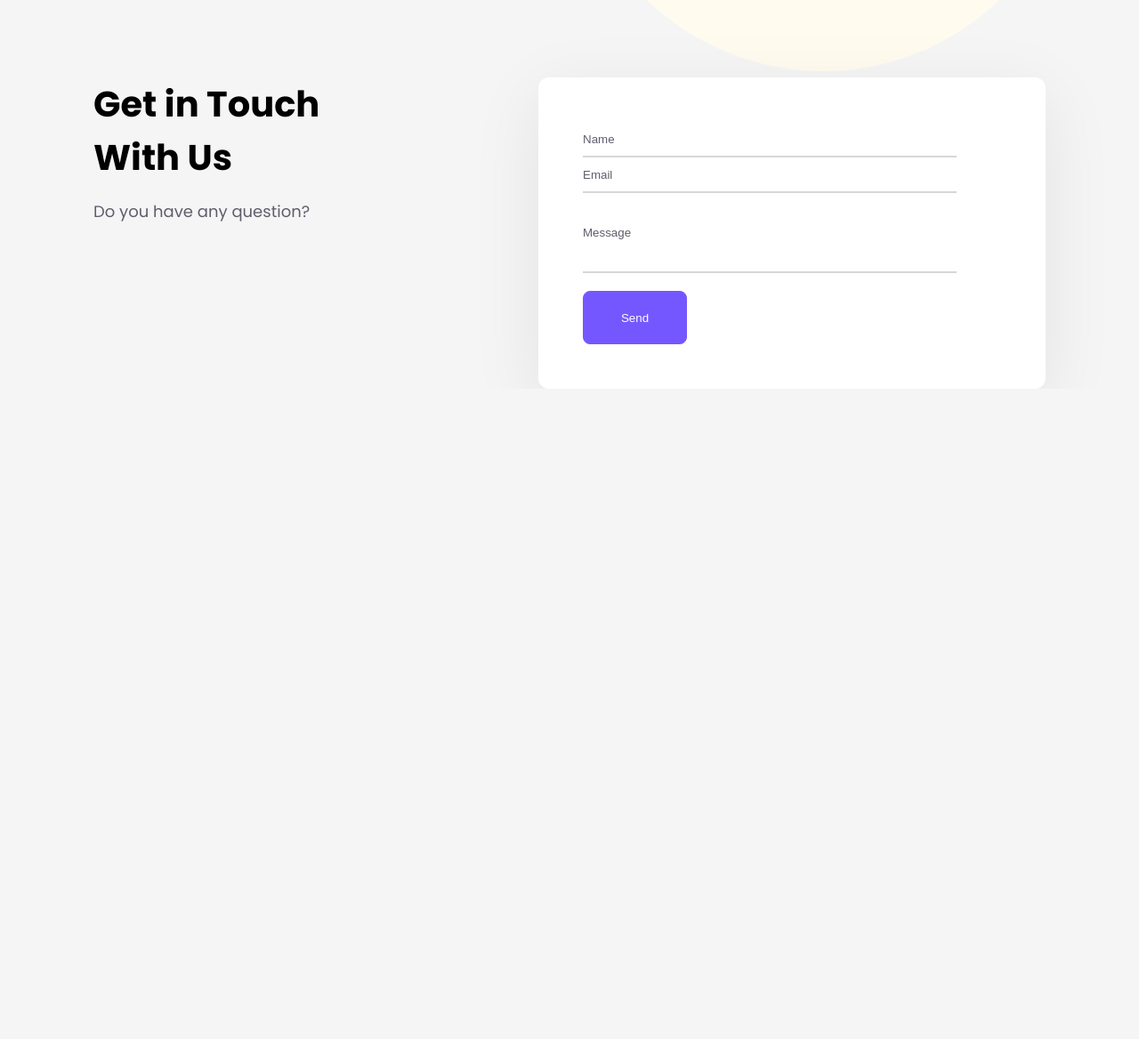
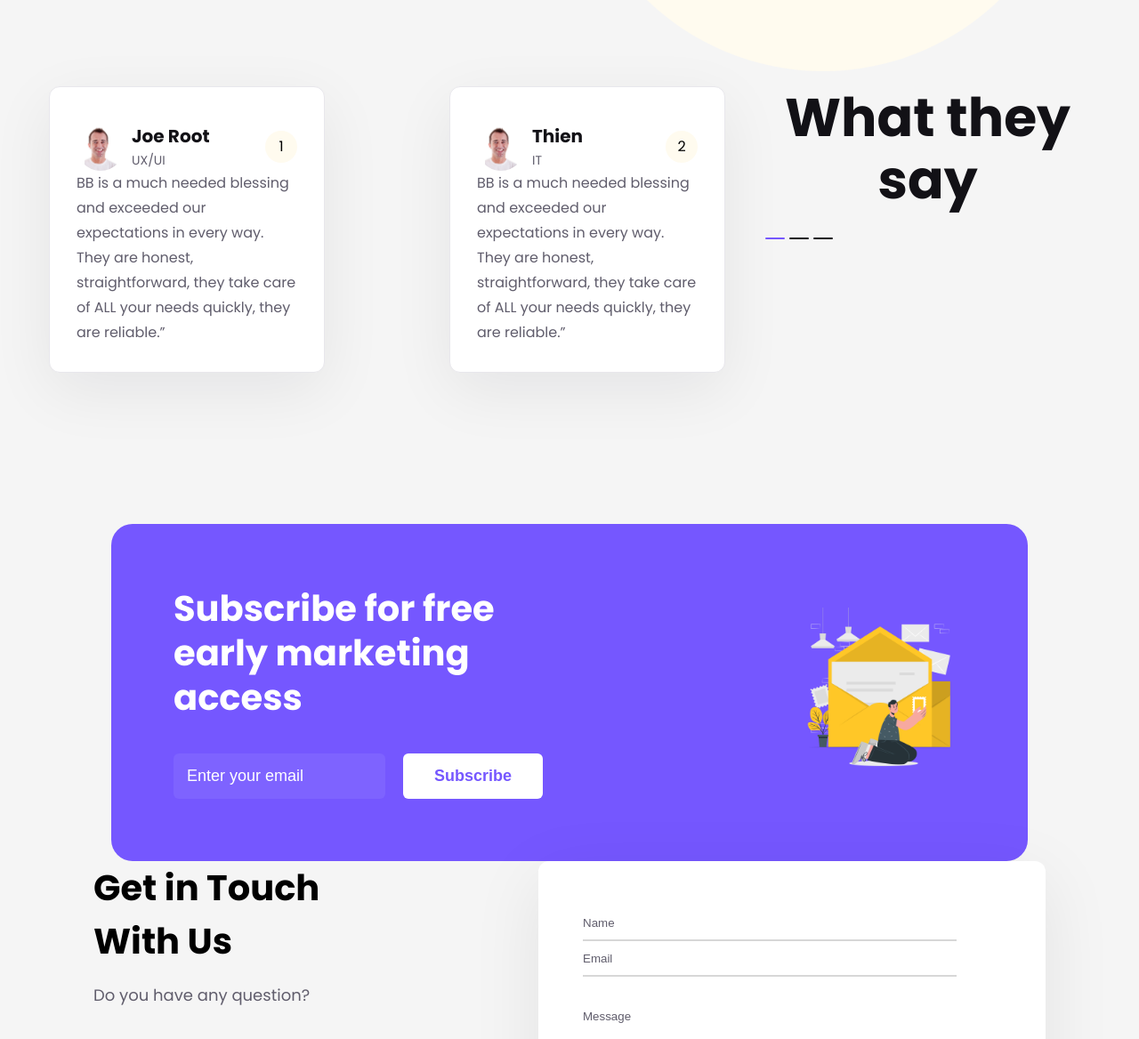
Before and after one commit to ngocphuocha/4lifeteam-marketing-agency, a plain HTML site: page index.html in a window 1280 px wide. Shown: the part 2740-3908 px from the top of the page at 89% size. Before the commit the page ends 3177 px from the top, so only its background shows below. Drawn offline with Linux system fonts and the light colour scheme.

Commit message:
create style for my thien ui (#13)
Co-authored-by: demosofa <thientndgcd18746@fpt.edu.vn>

```diff
--- /dev/null
+++ b/css/thien.css
@@ -0,0 +1,247 @@
+.user-container {
+  max-width: 1170px;
+  display: flex;
+  margin: 10px auto 0px;
+  justify-content: space-between;
+}
+
+@media screen and (max-width: 448px) {
+  .user-container {
+    flex-direction: column-reverse;
+  }
+}
+
+.user-container > .list-user {
+  flex: 1.8;
+  display: flex;
+  flex-wrap: wrap;
+  justify-content: space-between;
+  align-items: center;
+  max-width: 770px;
+}
+
+@media screen and (max-width: 480px) {
+  .list-user {
+    justify-content: center !important;
+  }
+
+  .user-box {
+    margin-right: 0 !important;
+    padding: 20px !important;
+  }
+
+  .container-info > h1 {
+    font-size: 26px !important;
+  }
+
+  .dot-container {
+    margin-top: 10px !important;
+  }
+}
+
+.list-user > .user-box {
+  max-width: 310px;
+  flex: 1;
+  padding: 30px;
+  display: flex;
+  flex-direction: column;
+  background: #ffffff;
+  border: 1px solid #e8e7ec;
+  box-shadow: 0px 20px 70px rgba(18, 17, 22, 0.07);
+  border-radius: 12px;
+  margin-right: 10px;
+  margin-bottom: 10px;
+}
+
+.user-box > .description {
+  font-weight: 400;
+  font-size: 16px;
+  line-height: 28px;
+  color: #605d6c;
+}
+
+.user-box > .menu {
+  margin-top: 10px;
+  display: flex;
+  justify-content: space-between;
+  align-items: center;
+}
+
+.menu > .index {
+  width: 36px;
+  height: 36px;
+  border-radius: 50%;
+  background: #fffbef;
+  line-height: 36px;
+  text-align: center;
+}
+
+.menu > .basic-info {
+  display: flex;
+  align-items: center;
+  gap: 8px;
+}
+
+.basic-info > .avatar {
+  border-radius: 50%;
+  width: 54px;
+  height: 54px;
+  overflow: hidden;
+}
+
+.avatar > img {
+  width: 54px;
+  height: 54px;
+  object-fit: contain;
+}
+
+.basic-info > .info {
+  display: flex;
+  flex-direction: column;
+  justify-content: center;
+}
+
+.info > .username {
+  font-weight: 600;
+  font-size: 20px;
+  line-height: 30px;
+  color: #121116;
+}
+
+.info > .job {
+  font-weight: 400;
+  font-size: 14px;
+  line-height: 24px;
+  color: #605d6c;
+}
+
+.user-container > .container-info {
+  max-width: 365px;
+  flex: 1;
+  margin-bottom: 20px;
+}
+
+.container-info > h1 {
+  width: fit-content;
+  margin: 0;
+  max-width: 365px;
+}
+
+.container-info > .dot-container {
+  display: flex;
+  gap: 5px;
+  margin-top: 30px;
+}
+
+.dot-container > div {
+  width: 22px;
+  height: 2px;
+  background: #121116;
+  border-radius: 1px;
+}
+
+.dot-container > div.selected {
+  background: #7557ff;
+}
+
+.subscribe-container {
+  max-width: 1030px;
+  padding: 70px;
+  background: #7557ff;
+  border-radius: 24px;
+  margin: 160px auto 0;
+  display: flex;
+  flex-wrap: wrap-reverse;
+  justify-content: space-between;
+  align-items: center;
+}
+
+@media screen and (max-width: 695px) {
+  .subscribe-container {
+    justify-content: center !important;
+  }
+}
+
+@media screen and (max-width: 480px) {
+  .subscribe {
+    margin-top: 15px !important;
+  }
+  .subscribe-container {
+    padding: 25px !important;
+  }
+  .subscribe > input {
+    padding: 5px !important;
+  }
+  .subscribe > input::placeholder {
+    font-size: 14px !important;
+  }
+  .subscribe > button {
+    padding: 8px !important;
+    font-size: 14px !important;
+  }
+  .subscribe-box > h2 {
+    line-height: 30px !important;
+    font-size: 24px !important;
+  }
+}
+
+.subscribe-container > .subscribe-box {
+  max-width: 415px;
+  flex: 1;
+}
+
+.subscribe-box > h2 {
+  font-weight: 600;
+  font-size: 40px;
+  line-height: 50px;
+  margin: 0;
+  color: #ffffff;
+}
+
+.subscribe-box > .subscribe {
+  display: flex;
+  gap: 20px;
+  margin-top: 38px;
+}
+
+.subscribe > input {
+  width: 100%;
+  min-width: 120px;
+  border-radius: 6px;
+  padding: 15px;
+  background: #7e63ff;
+  border: none;
+  font-weight: 400;
+  font-size: 18px;
+  color: #ffffff;
+}
+
+.subscribe > input::placeholder {
+  font-style: normal;
+  font-weight: 400;
+  font-size: 18px;
+  color: #ffffff;
+}
+
+.subscribe > button {
+  padding: 15px 35px;
+  background: #ffffff;
+  border-radius: 6px;
+  font-style: normal;
+  font-weight: 600;
+  font-size: 18px;
+  color: #7557ff;
+  border: none;
+}
+
+.subscribe-container > .subscribe-img {
+  flex: 1;
+  max-width: 192px;
+  max-height: 192px;
+}
+
+.subscribe-img > img {
+  max-height: inherit;
+  max-width: inherit;
+  object-fit: contain;
+}
--- a/index.html
+++ b/index.html
@@ -9,11 +9,15 @@
     <link rel="stylesheet" href="css/header.css" />
     <!-- hoang nhi css -->
     <link rel="stylesheet" href="css/our-service.css" />
+
     <!-- dinh anh css -->
     <link rel="stylesheet" href="css/save-more.css" />
 
     <!-- HieuDinh -->
     <link rel="stylesheet" href="css/takecare.css" />
+
+    <!-- duy thien css -->
+    <link rel="stylesheet" href="css/thien.css" />
 
     <!-- phuoc css -->
     <link rel="stylesheet" href="css/form-contract.css" />
@@ -204,6 +208,75 @@
     </div>
     <!-- Save more (Viet Anh) end -->
 
+    <!-- thienUI -->
+    <div class="user-container">
+      <div class="list-user">
+        <div class="user-box">
+          <div class="menu">
+            <div class="basic-info">
+              <div class="avatar">
+                <img src="images/portrait-handsome.jpg" />
+              </div>
+
+              <div class="info">
+                <span class="username">Joe Root</span>
+                <span class="job">UX/UI</span>
+              </div>
+            </div>
+            <div class="index">1</div>
+          </div>
+          <p class="description">
+            BB is a much needed blessing and exceeded our expectations in every
+            way. They are honest, straightforward, they take care of ALL your
+            needs quickly, they are reliable.”
+          </p>
+        </div>
+
+        <div class="user-box">
+          <div class="menu">
+            <div class="basic-info">
+              <div class="avatar">
+                <img src="images/portrait-handsome.jpg" />
+              </div>
+              <div class="info">
+                <span class="username">Thien</span>
+                <span class="job">IT</span>
+              </div>
+            </div>
+            <span class="index">2</span>
+          </div>
+          <p class="description">
+            BB is a much needed blessing and exceeded our expectations in every
+            way. They are honest, straightforward, they take care of ALL your
+            needs quickly, they are reliable.”
+          </p>
+        </div>
+      </div>
+
+      <div class="container-info">
+        <h1>What they say</h1>
+        <div class="dot-container">
+          <div class="selected"></div>
+          <div></div>
+          <div></div>
+        </div>
+      </div>
+    </div>
+
+    <div class="subscribe-container">
+      <div class="subscribe-box">
+        <h2>Subscribe for free early marketing access</h2>
+        <div class="subscribe">
+          <input placeholder="Enter your email" />
+          <button>Subscribe</button>
+        </div>
+      </div>
+      <div class="subscribe-img">
+        <img src="images/Envelope-cuate.png" />
+      </div>
+    </div>
+    <!-- thienUI -->
+
     <!-- Form contract -->
     <section class="contract-container">
       <!-- Text -->
```
Also changed, not shown: images/Envelope-cuate.png (added), images/portrait-handsome.jpg (added).
